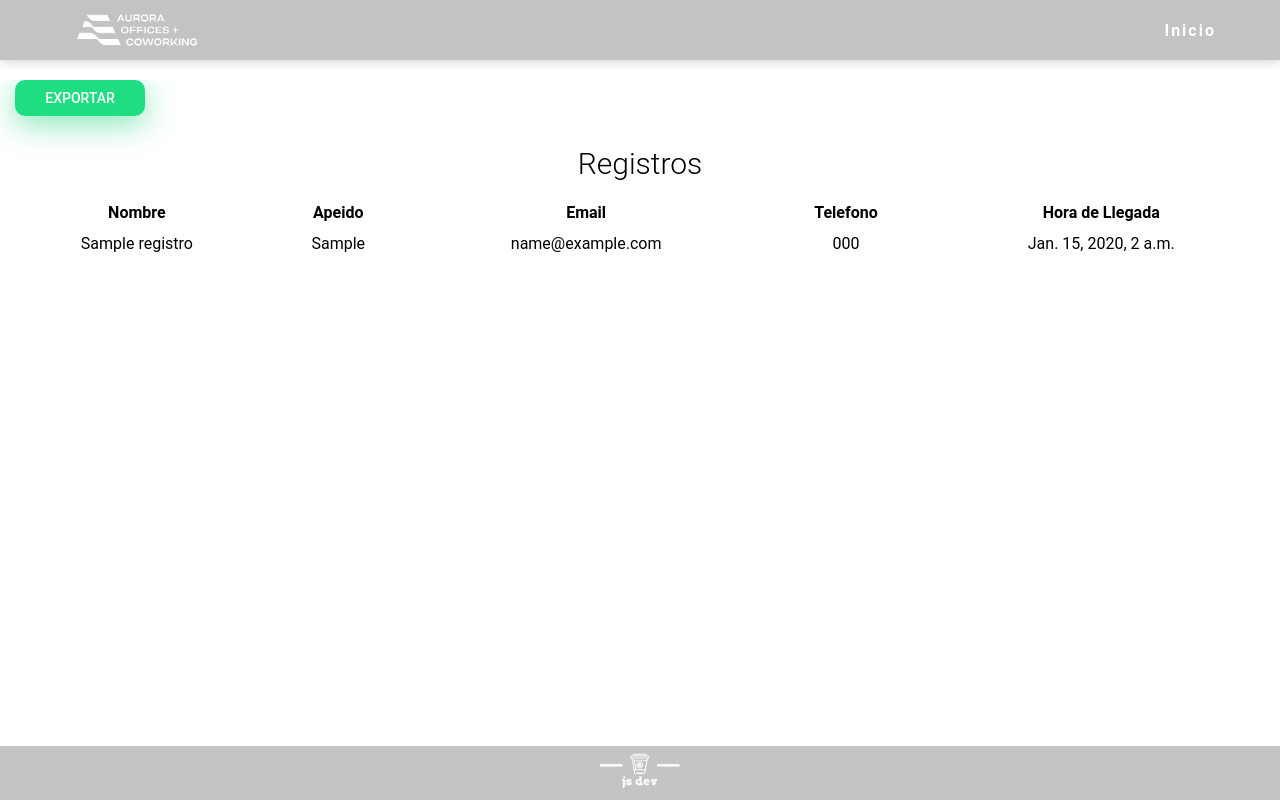
After one commit to aramxD/coworking, a Django app: page /listado in a window 1280 px wide. The commit adds this page. Run offline with Django 3.2, Linux system fonts and the light colour scheme; tables that the repository leaves empty hold one stand-in row (values such as "Sample post").

Commit message:
modulo export

```diff
--- a/registro/admin.py
+++ b/registro/admin.py
@@ -3,8 +3,8 @@ from .models import *
 # Register your models here.
 
 
-class registroAdmin(admin.ModelAdmin):
+class RegistroAdmin(admin.ModelAdmin):
     readonly_fields = ('fecha',)
 
 
-admin.site.register(registro, registroAdmin)
+admin.site.register(Registro, RegistroAdmin)
--- a/registro/forms.py
+++ b/registro/forms.py
@@ -10,5 +10,5 @@ from .models import *
 
 class RegistroForm(ModelForm):
     class Meta:
-        model = registro
+        model = Registro
         fields= ['nombre', 'apeido', 'telefono', 'email']
--- a/registro/models.py
+++ b/registro/models.py
@@ -1,7 +1,7 @@
 from django.db import models
 
 # Create your models here.
-class registro(models.Model):
+class Registro(models.Model):
     #Datos generales
     nombre = models.CharField(max_length=30)
     apeido = models.CharField(max_length=30)
--- a/registro/urls.py
+++ b/registro/urls.py
@@ -3,5 +3,14 @@ from .views import *
 
 urlpatterns = [
     path('', registro, name='registro'),
+    path('listado', listado_registro, name='listado_registro'),
+    path('export', listado_export, name='listado_export'),
+
+
+
+    #Auth
+    path('signup/', signupuser, name="signupuser"),
+    path('logout/', logoutuser, name="logoutuser"),
+    path('login/', loginuser, name="loginuser"),
 
     ]
--- a/registro/views.py
+++ b/registro/views.py
@@ -1,8 +1,56 @@
-from django.shortcuts import render
+import csv
+from django.shortcuts import render, redirect
 from .models import *
 from .forms import *
-from django.http import HttpResponseRedirect
+from django.http import HttpResponse
+
+# Librerias para agregar usuarios
+from django.contrib.auth.forms import UserCreationForm, AuthenticationForm
+from django.contrib.auth.models import User
+from django.db import IntegrityError
+from django.contrib.auth import login, logout, authenticate
 # Create your views here.
+
+
+# signup users
+def signupuser(request):
+
+    context= {
+    'form': UserCreationForm(),
+    }
+
+
+    if request.method == 'GET':
+        return render(request, 'signupuser.html', context)
+    else:
+        if request.POST['password1'] == request.POST['password2']:
+            try:
+                user = User.objects.create_user(request.POST['username'], password=request.POST['password1'])
+                user.save()
+                login(request, user)
+                return redirect('registro')
+            except IntegrityError:
+                return render(request, 'signupuser.html', {'form': UserCreationForm() ,'error': 'User has been taken'})
+        else:
+            return render(request, 'signupuser.html', {'form': UserCreationForm() ,'error': 'Password did not match'})
+
+
+def logoutuser(request):
+    if request.method == 'POST':
+        logout(request)
+        return redirect ('registro')
+
+
+def loginuser(request):
+    if request.method == 'GET':
+        return render(request, 'loginuser.html',  {'form': AuthenticationForm()})
+    else:
+        user = authenticate(request, username=request.POST['username'], password=request.POST['password'])
+        if user is None:
+            return render(request, 'loginuser.html', {'form': AuthenticationForm() , 'error': 'User or password did not match'})
+        else:
+            login(request, user)
+            return redirect('registro')
 
 
 def registro(request):
@@ -13,8 +61,6 @@ def registro(request):
             try:
                 registro = form.save(commit=False)
                 registro.save()
-
-
                 return render (request, 'index.html', {'form':nuevo_registro})
             except ValueError:
                 return render (request, 'index.html', {'form':nuevo_registro})
@@ -28,3 +74,25 @@ def registro(request):
             'form':nuevo_registro
             }
     return render (request, 'index.html', context)
+
+
+def listado_registro(request):
+    listado = Registro.objects.all()
+    context = {
+        'listado': listado,
+
+        }
+    return render (request, 'listado.html', context)
+
+
+def listado_export(request):
+    response = HttpResponse(content_type='text/csv')
+
+    writer = csv.writer(response)
+    writer.writerow(['Nombre', 'Apeido', 'Email', 'Telefono', 'Entrada'])
+
+    for registro in Registro.objects.all().values_list('nombre', 'apeido', 'email', 'telefono', 'fecha'):
+        writer.writerow(registro)
+
+    response['Content-Disposition'] = 'attachment; filename="registro.csv"'
+    return response
--- a/static/css/styles.css
+++ b/static/css/styles.css
@@ -47,7 +47,7 @@ header::before {
 
 nav {
     width: 100%;
-    height: 80px;
+    height: 60px;
     background: rgba(181, 181, 181, 0.8);
     border-bottom: 1px solid transparent;
     box-shadow: 1px 1px 10px 0 rgb(139, 132, 132, .4);
@@ -60,13 +60,13 @@ nav {
 .nav {
     display: flex;
     justify-content: space-between;
-    height: 80px;
+    height: 60px;
     width: 90%;
     align-items: center;
 }
 
 nav .logo {
-    height: 80px;
+    height: 60px;
 }
 
 nav .logo img {
@@ -88,8 +88,8 @@ nav .logo img {
 
 .boton-menu {
     display: none;
-    width: 80px;
-    height: 80px;
+    width: 60px;
+    height: 60px;
     text-align: center;
     z-index: 100;
     cursor: pointer;
@@ -191,7 +191,7 @@ nav .logo img {
     height: 50px;
     border-color: #9476da63;
     border-radius: 15px;
-    margin-bottom: 20px;
+    margin-bottom: 15px;
     padding-left: 20px;
     margin-top: 5px;
 }
@@ -238,7 +238,7 @@ footer {
 }
 
 .partfooter {
-    width: 22%;
+    width: 10%;
     text-align: center;
 }
 
@@ -279,6 +279,43 @@ footer {
 .partfooter img:hover {
     background: #1FDE82;
     box-shadow: 2px 0 8px 0 #1FDE82;
+}
+
+
+/* Tabla para exportar */
+
+.listado-registros h2 {
+    text-align: center;
+    font-size: 30px;
+    padding-bottom: 20px;
+    color: #000000;
+}
+
+.listado-registros a {
+    margin-left: 15px;
+    margin-bottom: 30px;
+    width: 130px;
+    display: inline-block;
+    background: #1fde82;
+    text-align: center;
+    padding: 10px 0;
+    text-decoration: none;
+    font-weight: 500;
+    text-transform: uppercase;
+    font-size: 14px;
+    color: white;
+    border-radius: 10px;
+    box-shadow: 0 8px 32px #37d6899c;
+}
+
+table {
+    width: 100%;
+}
+
+th,
+td {
+    text-align: center;
+    padding-bottom: 10px;
 }
 
 @media screen and (max-width:800px) {
--- a/templates/base/header.html
+++ b/templates/base/header.html
@@ -6,7 +6,7 @@
                     <img src="{% static 'img/Logo-Aurora.png' %}" alt="soy un logo">
                 </div>
                 <div class="enlaces-header">
-                    <a href="#">Inicio</a>
+                    <a href="{%url 'loginuser'%}">Inicio</a>
 
 
                 </div>
--- /dev/null
+++ b/templates/listado.html
@@ -0,0 +1,35 @@
+ {% extends 'base/base.html' %} {%load static%}{% block content %}
+<section class=" container listado-registros">
+
+
+    <a href="{%url 'listado_export'%}"> Exportar </a>
+
+    <h2> Registros </h2>
+
+
+    <table>
+        <tr>
+            <th>Nombre</th>
+            <th>Apeido</th>
+            <th>Email</th>
+            <th>Telefono</th>
+            <th>Hora de Llegada</th>
+        </tr>
+
+        {% for i in listado %}
+        <tr>
+            <td>{{i.nombre}}</td>
+            <td>{{i.apeido}}</td>
+            <td>{{i.email}}</td>
+            <td>{{i.telefono}}</td>
+            <td>{{i.fecha}}</td>
+        </tr>
+        {% endfor %}
+    </table>
+
+
+</section>
+
+
+
+{% endblock content %}
```
Also changed, not shown: templates/loginuser.html (added, +25 -0 lines), templates/signupuser.html (added, +25 -0 lines), 1 other file.
